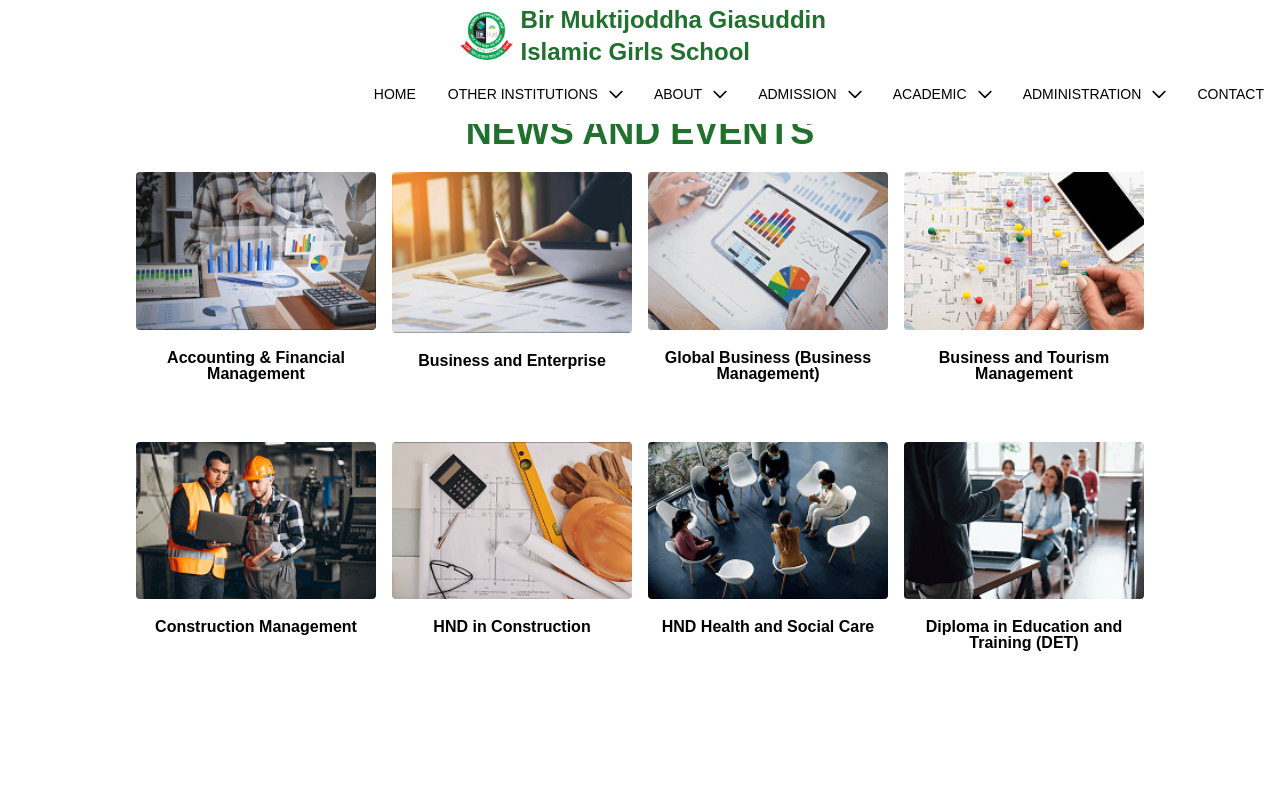
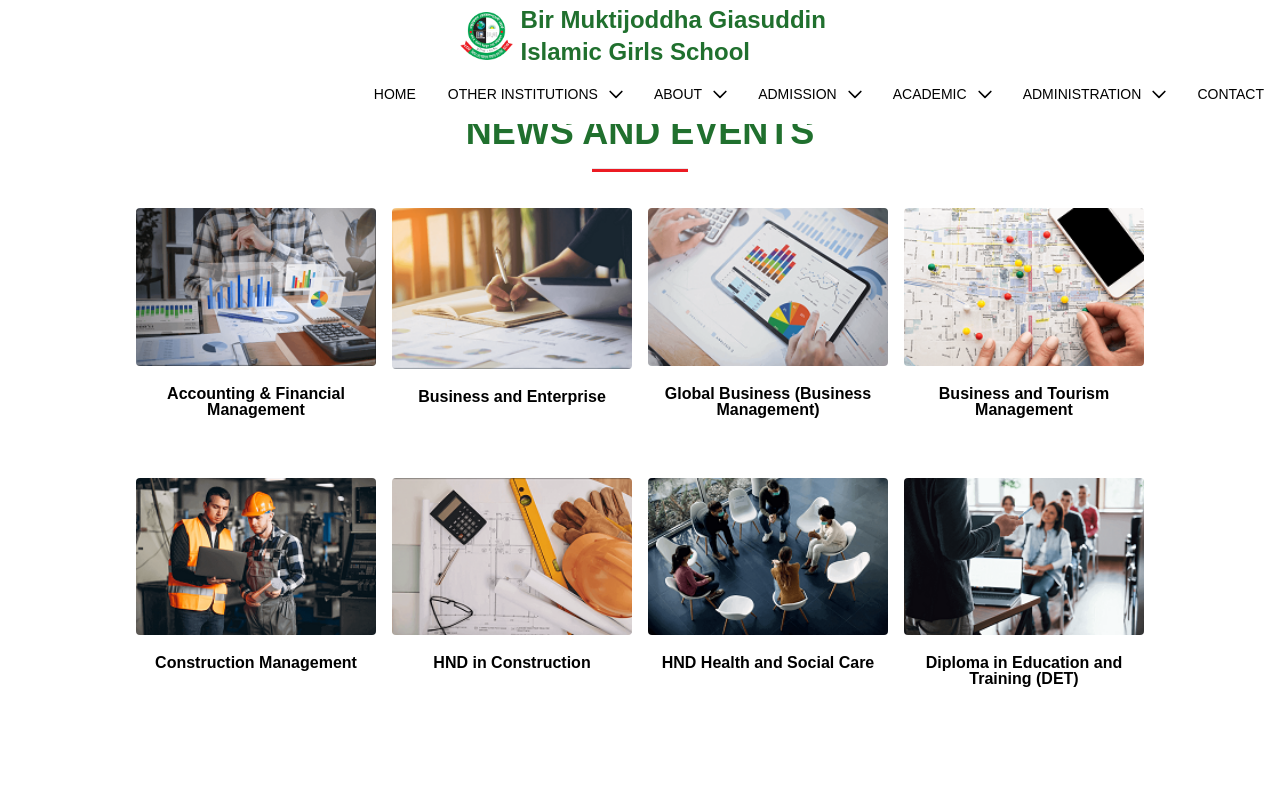
Before and after one commit to KaushikBaidya/school, a React (Create React App) app: page /news in a window 1280 px wide. Shown: the top 800 px of the page. Built offline with nearby package versions, Linux system fonts and the light colour scheme.

Commit message:
Update News.js

```diff
--- a/src/components/frontend/pages/News.js
+++ b/src/components/frontend/pages/News.js
@@ -3,10 +3,11 @@ import dataBlogs from "../../../data/dataBlogs";
 
 const News = () => {
   return (
-    <div className="max-w-6xl px-10 lg:mx-auto py-28 ">
-      <h1 className="text-center text-4xl text-[#20702E] font-semibold uppercase">
-        News And Events
+    <div className="max-w-6xl flex flex-col items-center gap-4 px-10 lg:mx-auto py-28 ">
+      <h1 className="text-center text-xl lg:text-4xl text-[#20702E] font-semibold uppercase">
+        news and events
       </h1>
+      <hr className="w-24 h-1 bg-[#EC1B23]" />
       <div className="max-w-[1700px] mx-auto grid grid-cols-1 md:grid-cols-2 lg:grid-cols-4 px-6">
         {dataBlogs.length > 0 &&
           dataBlogs.map((item) => (
```
